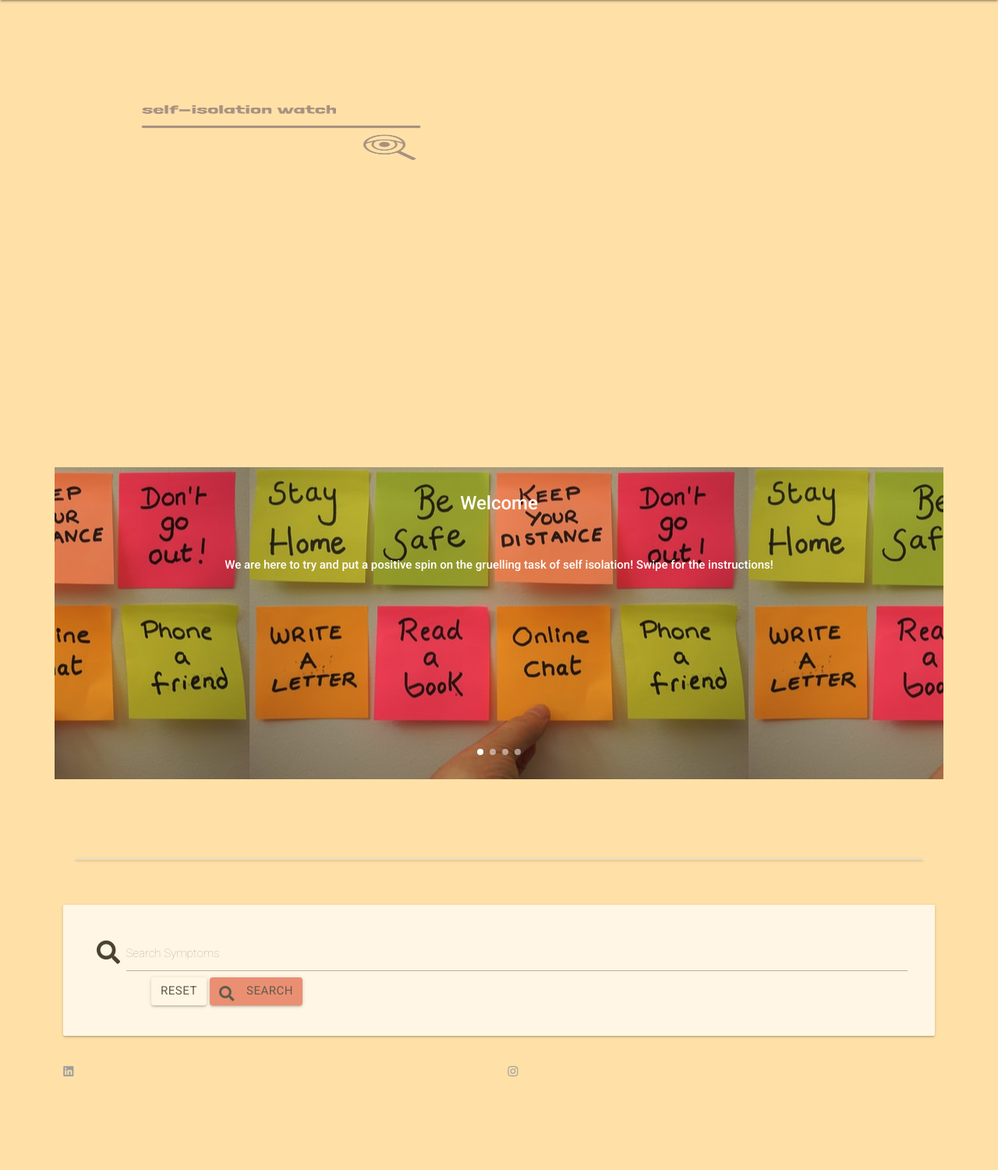
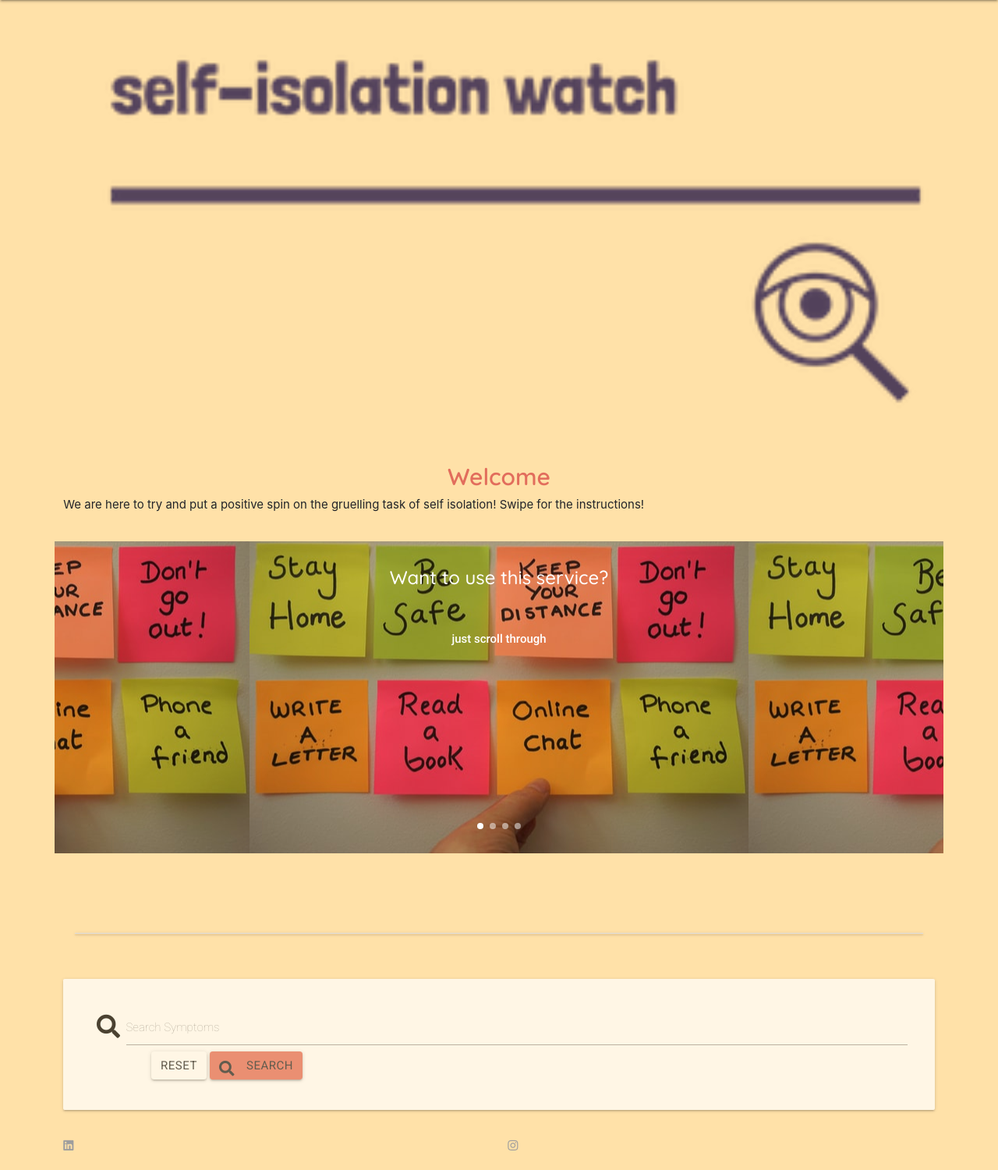
Before and after one commit to Code-Institute-Submissions/self-isolation-watch, a Flask app: page / in a window 1280 px wide. Shown: the part 56-1556 px from the top of the page at 78% size. Before the commit the page ends 1436 px from the top, so only its background shows below. Run offline with Flask 2, Linux system fonts and the light colour scheme; data that the repository does not hold is empty; some libraries are stand-ins or nearby versions.

Commit message:
added more bug fixes to my read me

```diff
--- a/static/css/styles.css
+++ b/static/css/styles.css
@@ -30,7 +30,21 @@ nav ul a {
 .symptom-container{
     padding: 5rem 1rem 1rem 1rem
 }
+.titles{
+   font-family: 'Quicksand', sans-serif;
+    font-weight: 600;
+     font-size: 30px;
+    text-align: center;
+    color:#E26D5C;
+}
 
+.subtitles{
+    font-family: 'Quicksand', sans-serif;
+    font-weight: 500;
+     font-size: 20px;
+    text-align: center;
+
+}
 .flashes{
     font-family: 'Quicksand', sans-serif;
     color: #472D30;
@@ -42,11 +56,10 @@ nav ul a {
 .logo{
     text-decoration: none;
     cursor: none;
-    padding:1rem;
     width: 50%;
     height: 50%;
     display: flex;
-    opacity: 0.5;
+
 }
 
 form{
--- a/templates/add-symptom.html
+++ b/templates/add-symptom.html
@@ -122,6 +122,7 @@
     <div class="row">
       <div class="col center-align s6">
      <!--add an are you sure button  -->
+
         <button
           class="btn waves-effect waves-light"
           type="submit"
--- a/templates/base.html
+++ b/templates/base.html
@@ -65,7 +65,7 @@
     {% if messages %}
         {% for message in messages %}
             <div class="col s12 flashes">
-                <h3 class="center-align">{{messages}}</h3>
+                <h3 class="center-align">{{message}}</h3>
             </div>
         {% endfor %}
     {% endif %}
--- a/templates/symptoms.html
+++ b/templates/symptoms.html
@@ -3,16 +3,25 @@
 <!--main page body-->
 
 <div class="row">
-<div class="col s6">
-<img class="img-fluid logo" src="{{ url_for('static',filename='images/logo.png') }}">
+
+<img class="img-fluid logo col s6" src="{{ url_for('static',filename='images/logo.png') }}">
+</div>
+<div class="row">
+<div class="col s12">
+<h1 class="titles">
+Welcome
+</h1>
+<p class="paragraphs">
+We are here to try and put a positive spin on the gruelling task of self isolation! Swipe for the instructions!
+</p>
 </div>
 </div>
 
 <div class="row">
    <div class="carousel carousel-slider center white-text col s12">
     <div class="carousel-item black" href="#one!" id="#carousel-1">
-      <h2 class="">Welcome</h2>
-      <p class="white-text">We are here to try and put a positive spin on the gruelling task of self isolation! Swipe for the instructions!</p>
+      <h2 class="subtitles">Want to use this service?</h2>
+      <p class="white-text">just scroll through</p>
     </div>
     <div class="carousel-item amber white-text" href="#two!">
            <div class="carousel-fixed-item center white-text">
@@ -57,7 +66,21 @@
             <i class="prefix fas fa-viruses"></i>
             {% if session.user| lower == symptom.symptom_recipient | lower %}
               <!--add an are you sure button  -->
-                <a href="{{ url_for('delete_symptom', symptom_id=symptom._id) }}" class="btn-small green accented">Delete</a>
+              <a class="waves-effect waves-light btn modal-trigger" href="#modal1">Delete</a>
+
+                <!-- Modal Structure -->
+                <div id="modal1" class="modal">
+                <div class="modal-content">
+                    <h4>Are you sure you want to delete?</h4>
+
+                </div>
+                <div class="modal-footer">
+                    <a href="{{ url_for('delete_symptom', symptom_id=symptom._id) }}"
+                        class="modal-close waves-effect waves-green btn-flat">Yes</a>
+                    <a href="#symptom-dropdown" class="modal-close waves-effect waves-green btn-flat">No</a>
+                </div>
+                </div>
+
                 <a href="{{ url_for('edit_symptom', symptom_id=symptom._id) }}" class="btn-small green accented">Edit</a>
             {% endif %}
             </div>
```
Also changed, not shown: .theia/settings.json, README.md, static/images/logo.png, 3 other files.
